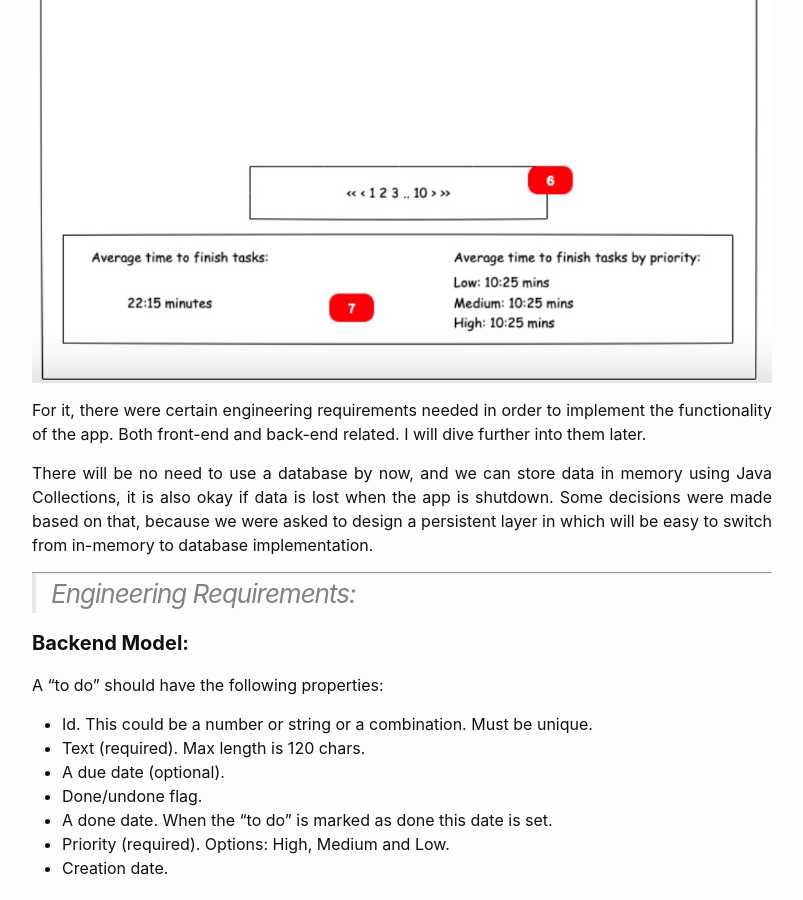
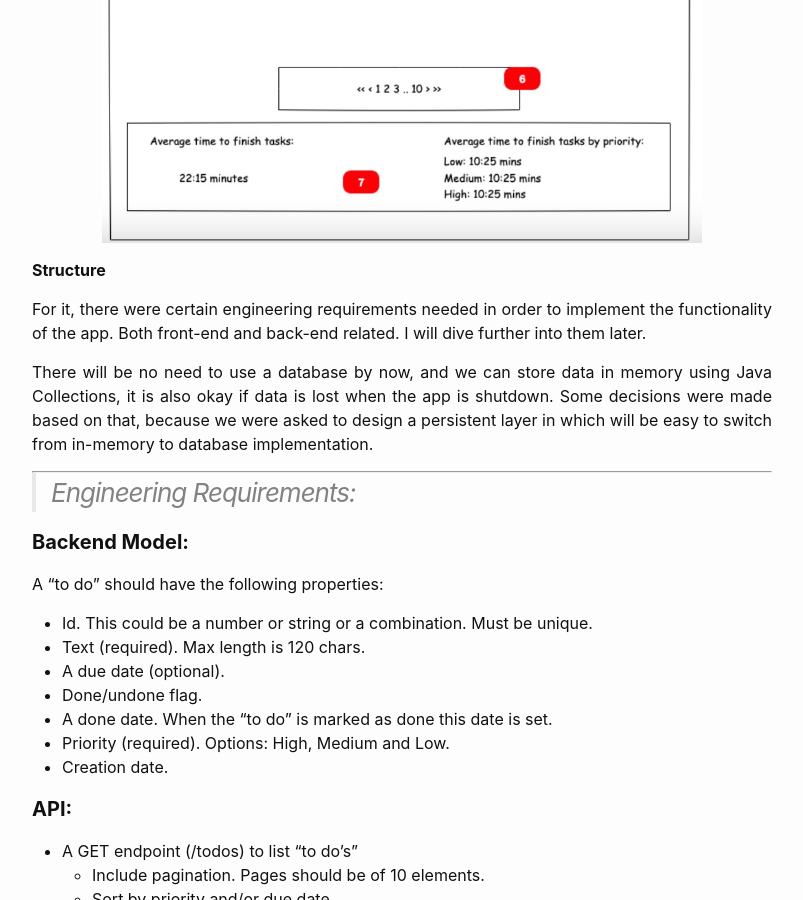
Before and after one commit to TheClerici/my-blog, a Jekyll site: the page built from blog-logs/_posts/2022-11-24-3rdTechLog.md, in a window 1280 px wide and 900 px high, scrolled down 1302 px. Shown: the whole window, without its empty margins (238-1041 px from the left). Built offline with Jekyll 4.4.1, drawn with Linux system fonts in a browser that asks for light colours.

Commit message:
pics centered

```diff
--- a/blog-logs/_posts/2022-11-24-3rdTechLog.md
+++ b/blog-logs/_posts/2022-11-24-3rdTechLog.md
@@ -25,7 +25,11 @@ This is a project about an implementation of a to do list to help manage the tas
 6. Pagination control. Showing the pages, its number and the next and previous page is enough.
 7. Area to show the metrics
 
-![markup](https://github.com/TheClerici/my-blog/blob/main/images/markup.jpg?raw=true "MarkUp")
+
+<p align="center">
+    <img width="600" src="https://github.com/TheClerici/my-blog/blob/main/images/markup.jpg?raw=true">
+</p>
+<strong align="center">Structure</strong>
 
 For it, there were certain engineering requirements needed in order to implement the functionality of the app. Both front-end and back-end related. I will dive further into them later.
 
```
Also changed, not shown: other parts of blog-logs/_posts/2022-11-24-3rdTechLog.md (+0 -2 lines).
